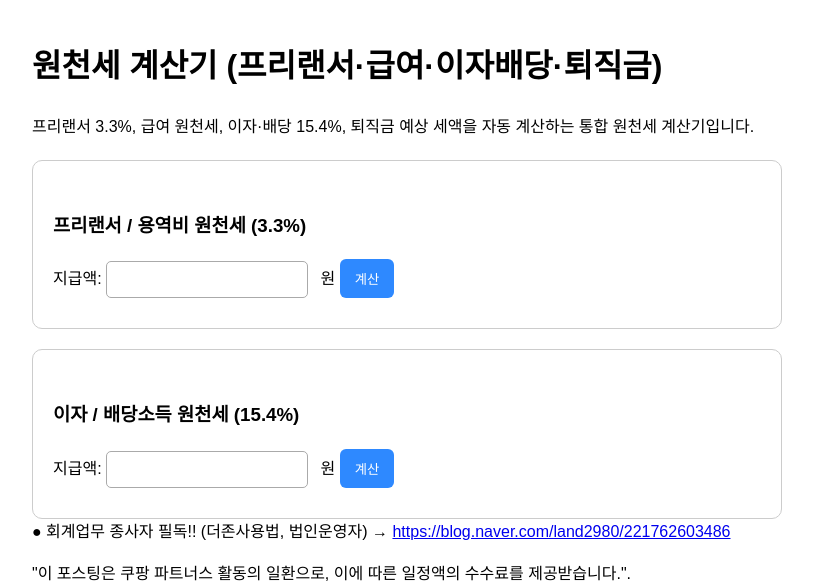
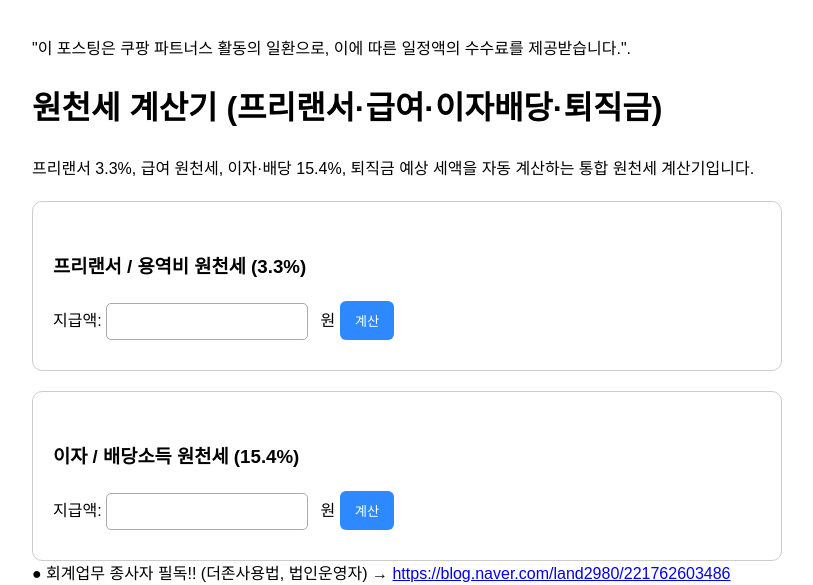
Before and after one commit to msuusm12-cloud/taxcalc, a plain HTML site: page index.html in a window 1280 px wide. Shown: the top 585 px of the page, without its empty margins (233-1046 px from the left). Drawn offline with Linux system fonts and the light colour scheme; a script that the page names is missing.

Commit message:
index.html

```diff
--- a/index.html
+++ b/index.html
@@ -4,6 +4,7 @@
 <meta charset="UTF-8">
 <meta name="viewport" content="width=device-width, initial-scale=1.0">
 
+	<p>"이 포스팅은 쿠팡 파트너스 활동의 일환으로, 이에 따른 일정액의 수수료를 제공받습니다.".</p>
 <title>원천세 계산기 - 프리랜서 3.3% · 급여 · 이자배당 · 퇴직금 자동 계산</title>
 <meta name="description" content="프리랜서·이자배당·원천세를 자동으로 계산해주는 무료 계산기입니다. 3.3%, 15.4%, 급여 원천세 간단세율 적용.">
 
```
